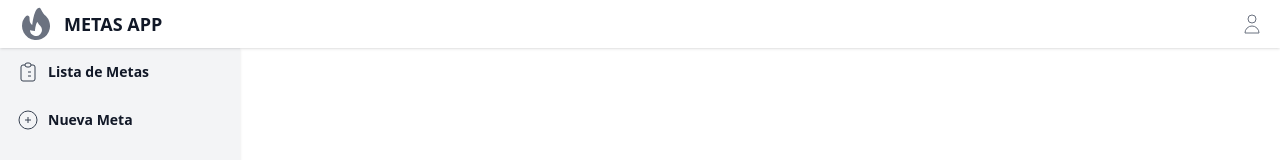
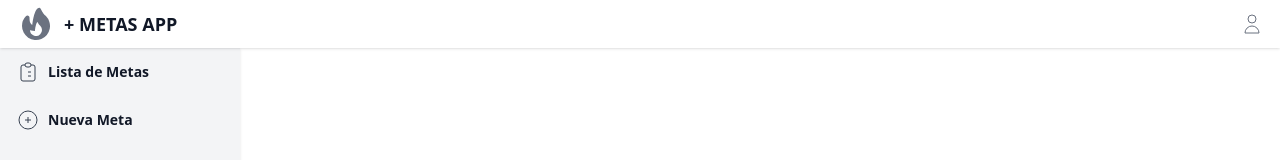
Before and after one commit to Javadev7/metasapp2, a React (Create React App) app: page / in a window 1280 px wide. Shown: the top 160 px of the page. Built offline with nearby package versions, Linux system fonts and the light colour scheme.

Commit message:
estructura de meta

```diff
--- a/src/componentes/compartidos/Encabezado.js
+++ b/src/componentes/compartidos/Encabezado.js
@@ -8,7 +8,7 @@ function Encabezado() {
     <header className={estilos.encabezado}>
       <div className={estilos.contenedor}>
         <LogoSVG className={estilos.logo} />
-        <a className={estilos.titulo} hreff="/">
+        <a className={estilos.titulo} hreff="/">+
           Metas App
         </a>
       </div>
```
